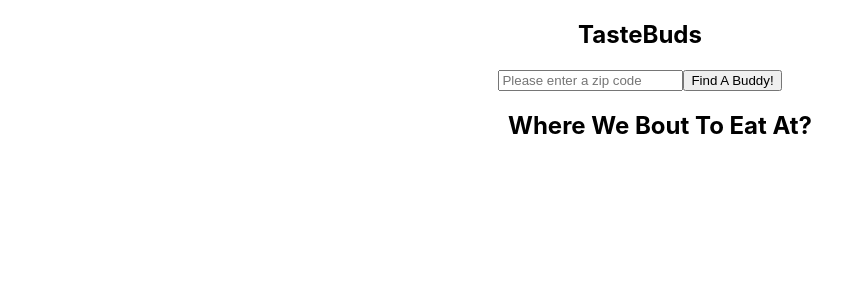
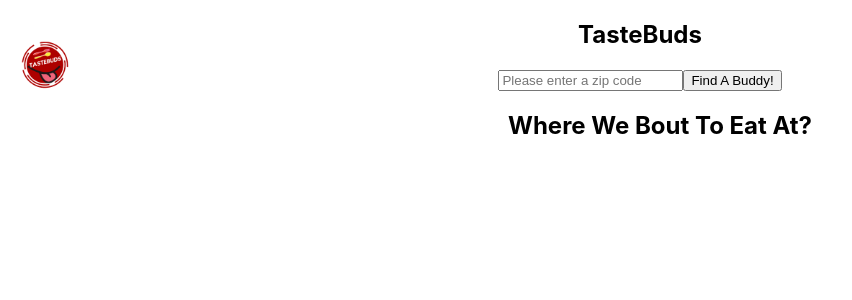
Before and after one commit to SamanthaBJimenez/tastebuds, a React (Create React App) app in the folder tastebuds/: page / in a window 1280 px wide. Shown: the top 300 px of the page, without its empty margins (0-852 px from the left). Built offline with nearby package versions, Linux system fonts and the light colour scheme.

Commit message:
create navbar js and css

```diff
--- a/tastebuds/src/App.js
+++ b/tastebuds/src/App.js
@@ -3,11 +3,13 @@ import './App.css';
 import { Switch, Route } from 'react-router-dom'
 import Welcome from '../src/components/WelcomePage'
 import RestaurantPage from './components/RestaurantPage';
+import NavBar from './components/NavBar';
 
 function App() {
   return (
     <div className="App">
     <section>
+    <NavBar/>
     <Switch>
       <Route exact path={"/"}>
         <Welcome />
--- a/tastebuds/src/components/NavBar.js
+++ b/tastebuds/src/components/NavBar.js
@@ -0,0 +1,14 @@
+import React from "react";
+import { NavLink } from "react-router-dom";
+import logo from '../ImgFiles/logo.png';
+import "../css/NavBar.css";
+
+const NavBar = () => {
+    return(
+        <nav className = 'navbar'>
+            <NavLink className="logo_link" exact to={"/"}> <img className = "logo" src={logo} /> </NavLink>
+        </nav>
+    )
+}
+
+export default NavBar;
--- /dev/null
+++ b/tastebuds/src/css/NavBar.css
@@ -0,0 +1,14 @@
+.logo_link {
+    /* height: 90px; */
+    display: flex;
+    position: absolute;
+}
+
+.logo {
+    height: 90px;
+}
+
+.navbar {
+    z-index: 3;
+    position: absolute;
+}
```
Also changed, not shown: tastebuds/src/ImgFiles/logo.png (added).
